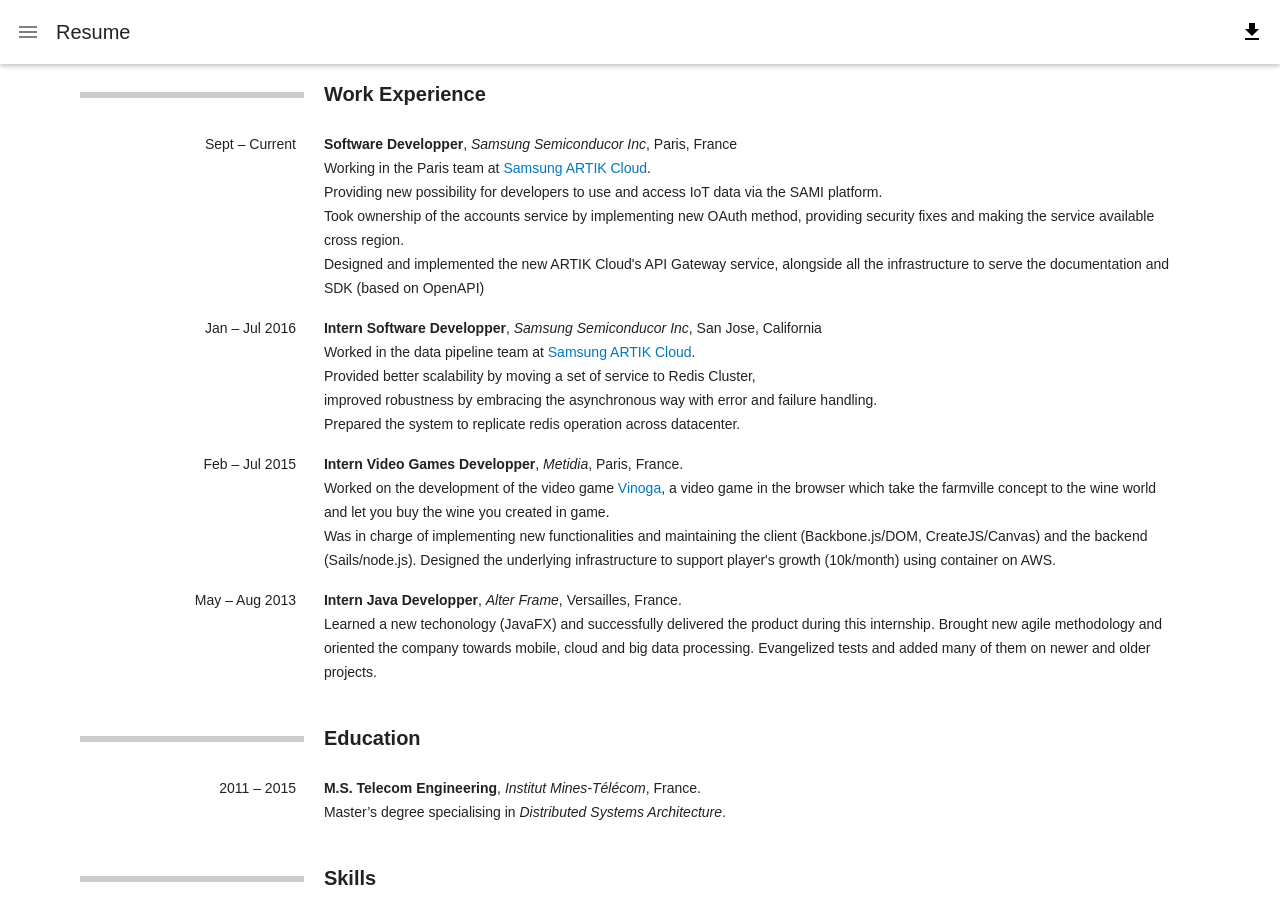
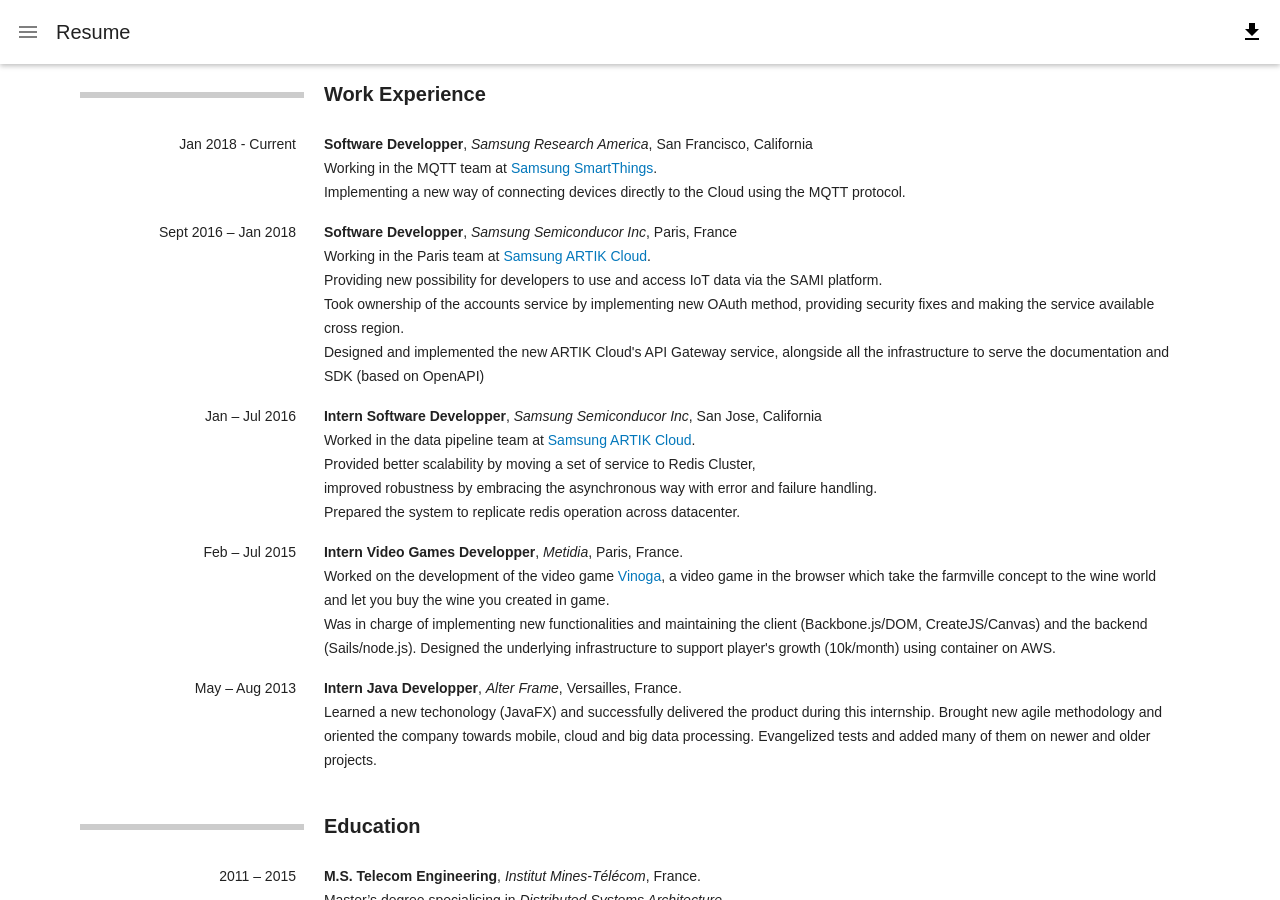
Before and after one commit to fmonniot/fmonniot.github.com, a Jekyll site: the page built from resume.html, in a window 1280 px wide and 900 px high. Built offline with Jekyll 4.4.1, drawn with Linux system fonts in a browser that asks for light colours; some web fonts are replaced.

Commit message:
Add SRA section

```diff
--- a/resume.html
+++ b/resume.html
@@ -21,13 +21,21 @@
         <h2 class="span10">Work Experience</h2>
     </header>
     <div>
-        <p class="span2">Sept – Current</p>
+        <p class="span2">Jan 2018 - Current</p>
+        <p class="span10">
+            <strong>Software Developper</strong>, <em>Samsung Research America</em>, San Francisco, California<br/>
+            Working in the MQTT team at <a href="https://smartthings.developer.samsung.com/">Samsung SmartThings</a>.<br/>
+            Implementing a new way of connecting devices directly to the Cloud using the MQTT protocol.
+        </p>
+    </div>
+    <div>
+        <p class="span2">Sept 2016 – Jan 2018</p>
         <p class="span10">
             <strong>Software Developper</strong>, <em>Samsung Semiconducor Inc</em>, Paris, France<br/>
             Working in the Paris team at <a href="https://artik.cloud">Samsung ARTIK Cloud</a>.<br/>
             Providing new possibility for developers to use and access IoT data via the SAMI platform.<br/>
             Took ownership of the accounts service by implementing new OAuth method,
-            providing security fixes and making the service available cross region.</br>
+            providing security fixes and making the service available cross region.<br/>
             Designed and implemented the new ARTIK Cloud's API Gateway service,
             alongside all the infrastructure to serve the documentation and SDK (based on OpenAPI)
         </p>
```
